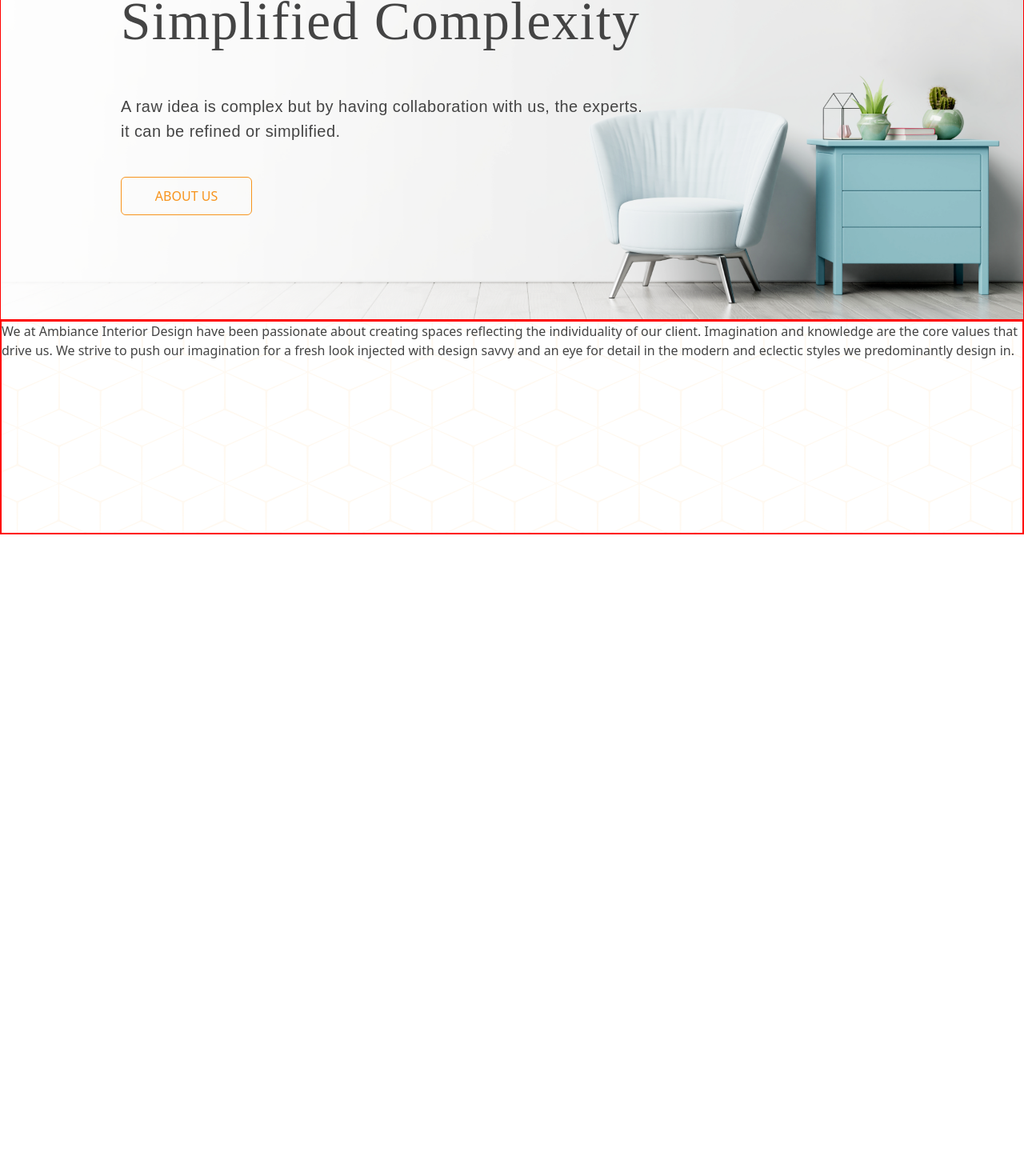
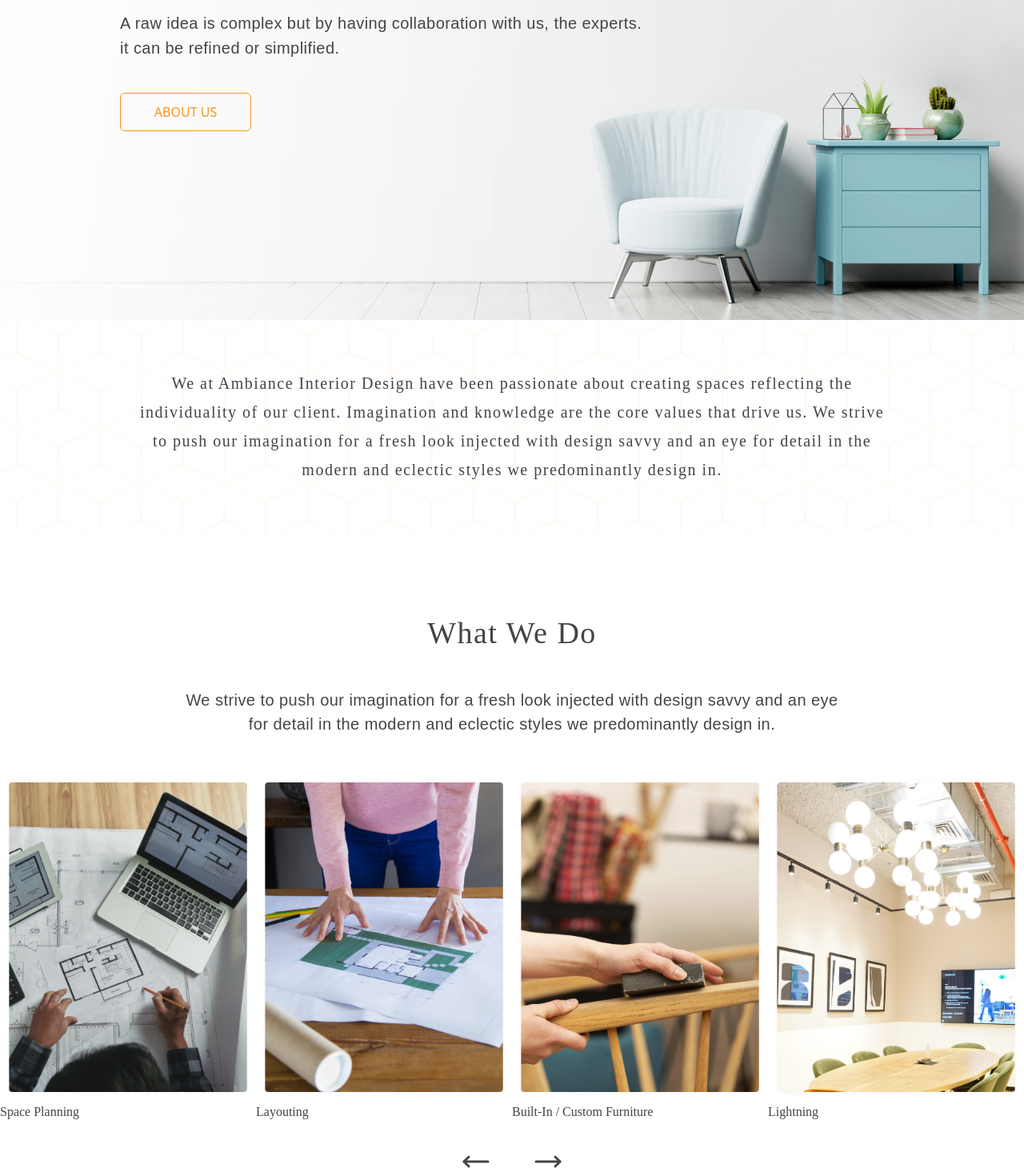
Before and after one commit to rutherx44/ambiance, a React (Vite) app: page / in a window 1280 px wide. Shown: the part 310-1780 px from the top of the page at 80% size. Before the commit the page ends 978 px from the top, so only its background shows below. Built offline with nearby package versions, Linux system fonts and the light colour scheme.

Commit message:
done implement mission feature section
done implementing mission and feature section

```diff
--- a/package.json
+++ b/package.json
@@ -14,6 +14,7 @@
     "lucide-react": "^0.511.0",
     "react": "^19.1.0",
     "react-dom": "^19.1.0",
+    "swiper": "^11.2.8",
     "tailwindcss": "^4.1.7"
   },
   "devDependencies": {
--- a/src/App.jsx
+++ b/src/App.jsx
@@ -3,6 +3,7 @@ import "./styles/App.css";
 import Navbar from "./components/Navbar";
 import Hero from "./pages/Hero";
 import Mission from "./pages/Mission";
+import Features from "./pages/Features";
 
 function App() {
   return (
@@ -10,6 +11,7 @@ function App() {
       <Navbar />
       <Hero />
       <Mission />
+      <Features />
     </>
   );
 }
--- /dev/null
+++ b/src/pages/Features.jsx
@@ -0,0 +1,149 @@
+import React from "react";
+import acoustics from "../assets/acoustics.png";
+import built from "../assets/built.png";
+import ceiling from "../assets/ceiling.png";
+import layouting from "../assets/layouting.png";
+import lighting from "../assets/lighting.png";
+import planning from "../assets/planning.png";
+import { MoveLeft, MoveRight } from "lucide-react";
+
+import { Swiper, SwiperSlide } from "swiper/react";
+import { Navigation } from "swiper/modules";
+import "swiper/css";
+import "swiper/css/navigation";
+
+const Features = () => {
+  return (
+    <>
+      <section className="w-full flex flex-col items-center mt-24 text-center mx-auto gap-10">
+        <h2 id="whatwedo" className="font-alice">
+          What We Do
+        </h2>
+        <p className="font-corbel sub_header px-[1rem] sm:px-[5.625rem] xl:px-[9.375rem] lg:w-[70rem]">
+          We strive to push our imagination for a fresh look injected with
+          design savvy and an eye for detail in the modern and eclectic styles
+          we predominantly design in.
+        </p>
+      </section>
+      <section className="mt-12">
+        <div className="flex flex-row font-alice">
+          <Swiper
+            slidesPerView={1}
+            modules={[Navigation]}
+            navigation={{
+              nextEl: ".button-next-slide",
+              prevEl: ".button-prev-slide",
+            }}
+            breakpoints={{
+              520: { slidesPerView: 1 },
+              640: { slidesPerView: 2 },
+              768: { slidesPerView: 3 },
+              1024: { slidesPerView: 4 },
+            }}
+          >
+            <SwiperSlide>
+              <div className="flex flex-col group transition-all">
+                <div className="flex flex-col justify-center">
+                  <img
+                    className="group-hover:-translate-y-1 transition-all"
+                    src={planning}
+                    alt="Space Planning"
+                  />
+                  <h4 className="group-hover:-translate-y-1 group-hover:text-[#F7941D] transition-all">
+                    Space Planning
+                  </h4>
+                </div>
+              </div>
+            </SwiperSlide>
+            <SwiperSlide>
+              <div className="flex flex-col items-center group transition-all">
+                <div className="flex flex-col justify-center">
+                  <img
+                    className="group-hover:-translate-y-1 transition-all"
+                    src={layouting}
+                    alt="Layout"
+                  />
+                  <h4 className="group-hover:-translate-y-1 group-hover:text-[#F7941D] transition-all">
+                    Layouting
+                  </h4>
+                </div>
+              </div>
+            </SwiperSlide>
+            <SwiperSlide>
+              <div className="flex flex-col items-center group transition-all">
+                <div className="flex flex-col justify-center">
+                  <img
+                    className="group-hover:-translate-y-1 transition-all"
+                    src={built}
+                    alt="Built-In/Custom Furniture"
+                  />
+                  <h4 className="group-hover:-translate-y-1 group-hover:text-[#F7941D] transition-all">
+                    Built-In / Custom Furniture
+                  </h4>
+                </div>
+              </div>
+            </SwiperSlide>
+            <SwiperSlide>
+              <div className="flex flex-col items-center group transition-all">
+                <div className="flex flex-col justify-center">
+                  <img
+                    className="group-hover:-translate-y-1 transition-all"
+                    src={lighting}
+                    alt="Lightning"
+                  />
+                  <h4 className="group-hover:-translate-y-1 group-hover:text-[#F7941D] transition-all">
+                    Lightning
+                  </h4>
+                </div>
+              </div>
+            </SwiperSlide>
+            <SwiperSlide>
+              <div className="flex flex-col items-center group transition-all">
+                <div className="flex flex-col justify-center">
+                  <img
+                    className="group-hover:-translate-y-1 transition-all"
+                    src={acoustics}
+                    alt="Acoustics"
+                  />
+                  <h4 className="group-hover:-translate-y-1 group-hover:text-[#F7941D] transition-all">
+                    Acoustics
+                  </h4>
+                </div>
+              </div>
+            </SwiperSlide>
+            <SwiperSlide>
+              <div className="flex flex-col items-center group transition-all">
+                <div className="flex flex-col justify-center">
+                  <img
+                    className="group-hover:-translate-y-1 transition-all"
+                    src={ceiling}
+                    alt="Ceilling Designs"
+                  />
+                  <h4 className="group-hover:-translate-y-1 group-hover:text-[#F7941D] transition-all">
+                    Ceilling Designs
+                  </h4>
+                </div>
+              </div>
+            </SwiperSlide>
+          </Swiper>
+        </div>
+        <div className="flex justify-center gap-12 mt-8">
+          <div className="button-prev-slide">
+            <MoveLeft
+              className="hover:text-[#F7941D] transition-all w-8 h-8  md:w-[2.625rem] md:h-9"
+              sx={{ fontSize: 30 }}
+            />
+          </div>
+          <div className="button-next-slide">
+            <MoveRight
+              className="hover:text-[#F7941D] transition-all w-8 h-8 md:w-[2.625rem] md:h-9"
+              sx={{ fontSize: 30 }}
+            />
+          </div>
+        </div>
+      </section>
+    </>
+  );
+};
+
+export default Features;
--- a/src/pages/Hero.jsx
+++ b/src/pages/Hero.jsx
@@ -24,8 +24,8 @@ const Hero = () => {
             src={desktop_base}
             alt="Hero Banner"
           />
-          <div className="absolute h-full w-[20.3125rem] flex flex-col items-center justify-center gap-10 sm:w-full sm:items-start sm:px-[5.625rem] sm:gap-[2.5rem] xl:px-[9.375rem] container_position">
-            <h1 className="font-alice header text-center mt-[6.5rem] xs:mt-52 sm:text-left sm:mt-[6.5rem] sm:w-full md:mt-[9.75rem] lg:mt-[3.25rem] xl:mt-[9.75rem] 2xl:mt-[15.625rem] 3xl:mt-[21.875rem]">
+          <div className="absolute h-full w-[20.3125rem] flex flex-col items-center justify-center gap-10 sm:w-full sm:items-start sm:px-[5.625rem] xl:px-[9.375rem]">
+            <h1 className="font-alice text-center sm:text-left sm:w-full">
               Simplified Complexity
             </h1>
             <p className="font-corbel sub_header text-center sm:text-left md:text-lg">
--- a/src/pages/Mission.jsx
+++ b/src/pages/Mission.jsx
@@ -6,7 +6,7 @@ import desktop_square from "../assets/desktop_square.svg";
 const Mission = () => {
   return (
     <>
-      <section className="container_position relative">
+      <section className="relative">
         <img
           className="w-svw sm:hidden"
           src={mobile_square}
@@ -22,15 +22,15 @@ const Mission = () => {
           src={desktop_square}
           alt="Square Big Screen Background"
         />
-        <div className="absolute top-0 h-full container_position">
-          <p className="hero_header">
+        <div className="absolute top-0 w-full h-full flex items-center justify-center px-[1rem]">
+          <h3 className="font-alice w-[20.375rem] text-center sm:w-full sm:px-[5.625rem] xl:px-[9.375rem]">
             We at Ambiance Interior Design have been passionate about creating
             spaces reflecting the individuality of our client. Imagination and
             knowledge are the core values that drive us. We strive to push our
             imagination for a fresh look injected with design savvy and an eye
             for detail in the modern and eclectic styles we predominantly design
             in.
-          </p>
+          </h3>
         </div>
       </section>
     </>
--- a/src/styles/App.css
+++ b/src/styles/App.css
@@ -11,18 +11,24 @@ body {
   color: #444444;
 }
 
-.container_position {
-  border: 1px solid red;
+h1 {
+  font-size: clamp(2.5rem, calc(4vw + 1rem), 3.75rem);
+  line-height: 3rem;
+  letter-spacing: 0.09375rem;
 }
 
-.header {
-  font-size: clamp(2.5rem, calc(4vw + 1rem), 5rem);
-  line-break: 3rem;
+h2 {
+  font-size: clamp(2.375rem, calc(1vw + .2rem), 2.5rem);
+  letter-spacing: 0.09375rem;
+}
+
+h3 {
+  font-size: clamp(1.25rem, calc(1vw + .2rem), 2rem);
+  line-height: 2.25rem;
   letter-spacing: 0.09375rem;
 }
 
 .sub_header {
   font-size: clamp(1rem, calc(1vw + .5rem), 1.25rem);
-  line-break: 3rem;
   letter-spacing: 0.028125rem;
 }
```
Also changed, not shown: 1 other file (tests, documents, lock files or other folders).
